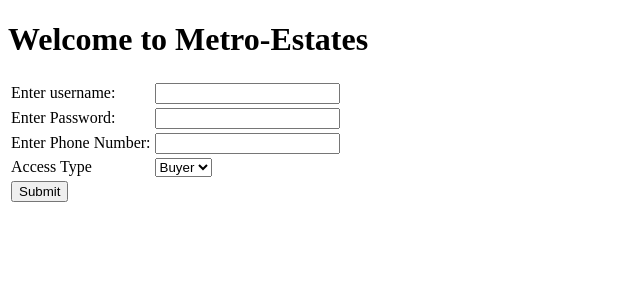
After one commit to PMANOHARAREDDY/Metro-Estates, a Flask app: page /Register in a window 1280 px wide. The commit adds this page. Shown: the top 300 px of the page, without its empty margins (0-640 px from the left). Run offline with Flask 3, Linux system fonts and the light colour scheme.

Commit message:
Registration Functionality is added

```diff
--- a/app.py
+++ b/app.py
@@ -1,10 +1,26 @@
 import mysql.connector as sql
-from flask import Flask, render_template,request,url_for
-conn = sql.connect(host = "localhost", user = "root" ,passwd = "HPSroot123*", database = "NIE")
+import random
+from flask import Flask, render_template,request,url_for, redirect
+conn = sql.connect(host = "localhost", user = "root" ,password = "Pavitra@01", database = "real_estate")
 app = Flask(__name__)
 
+
+def id_generator():
+    c.execute("select id from user_access")
+    row1 = c.fetchall()
+    c.execute("select id from seller_access")
+    row2 = c.fetchall()
+    temp = []
+    for i in row1:
+        temp.append(i[0])
+    for i in row2:
+        temp.append(i[0])
+    while True:
+        new_id = random.randint(1000, 9999)
+        if new_id not in temp:
+            return new_id
+
 c = conn.cursor()
-
 if conn.is_connected():
     print("Connected")
 else:
@@ -21,13 +37,38 @@ def dashboard():
     password = request.form["pass"]
     if not uname or not password:
         return "INCOMPLETE CREDENTIALS"
-    c.execute("Select pass from access where name = %s",(uname,))
-    row = c.fetchone()
-    if (row[0]==int(password)):
-        return render_template('dashboard.html')
+    c.execute("Select pass from user_access where id = '{}'".format(uname))
+    row1 = c.fetchone()
+    c.execute("Select pass from seller_access where id = '{}'".format(uname))
+    row2 = c.fetchone()
+    if row1:
+        if (row1[0]==int(password)):
+            return render_template('dashboard.html')
+        else:
+            return "Invalid Credentails"
+    elif row2:
+        if(row2[0]==int(password)):
+            return render_template('dashboard.html')
+        else:
+            return "Invalid Credentails"
     else:
-        return "Invalid Credentails"
+        return "Not registered under seller or Buyer"
 
+
+@app.route('/Register', methods = ["POST","GET"])
+def register():
+    return render_template('register.html')
+
+@app.route('/Register2',methods = ["POST", "GET"])
+def register2():
+    uname = request.form["name"]
+    password = request.form["pass"]
+    phone = request.form["phone"]
+    access = request.form["access"]
+    id = id_generator()
+    c.execute("insert into {} values('{}','{}','{}','{}')".format(access, id, password, uname, phone))
+    conn.commit()
+    return redirect(url_for('login'))
 
 @app.route('/sellProp', methods = ["POST","GET"])
 def sellProp():
--- /dev/null
+++ b/templates/register.html
@@ -0,0 +1,41 @@
+<!DOCTYPE html>
+<html lang="en">
+<head>
+    <meta charset="UTF-8">
+    <meta name="viewport" content="width=device-width, initial-scale=1.0">
+    <title>Login page</title>
+    <script src="{{ url_for('static', filename='javaScript.js') }}"></script>
+
+</head>
+<body>
+    <h1>Welcome to Metro-Estates</h1>
+    <form method="POST" action="/Register2">
+        <table>
+            <tr>
+                <td>Enter username:</td>
+                <td><input type = "text" name="name"></td>
+            </tr>
+            <tr>
+                <td>Enter Password:</td>
+                <td><input type = "password" name="pass"></td>
+            </tr>
+            <tr>
+                <td>Enter Phone Number:</td>
+                <td><input type = "bigint" name="phone"></td>
+            </tr>
+            <tr>
+                <td> Access Type </td>
+                <td>
+                    <select name="access">
+                        <option value="user_access"> Buyer </option>
+                        <option value="seller_access"> Seller </option>
+                    </select>
+                </td>
+            </tr>
+            <tr>
+                <td><input type="Submit"></td>
+            </tr>
+        </table>
+    </form>
+</body>
+</html>
```
Also changed, not shown: templates/login.html (+9 -3 lines).
